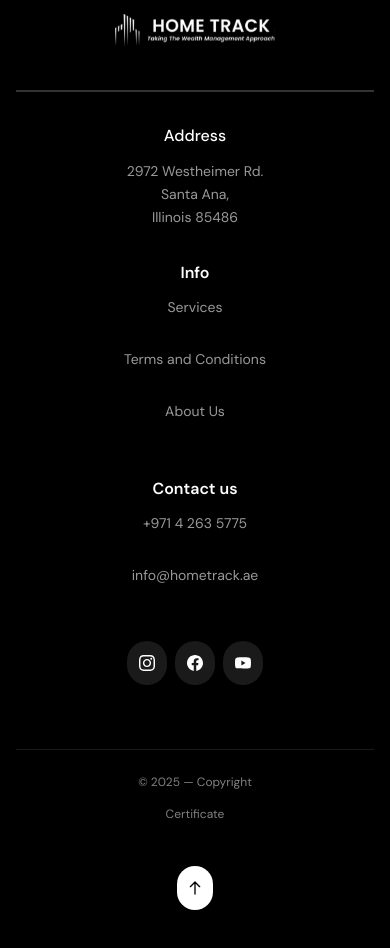
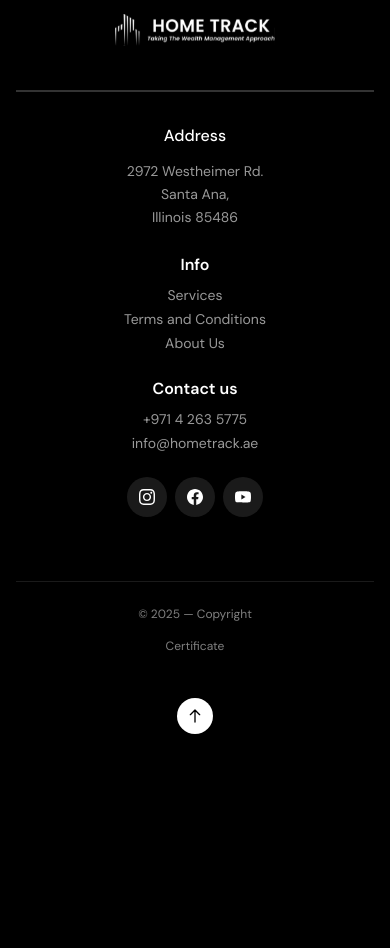
Before and after one commit to adityahajari14/Hometrack, a Next.js app: page / in a window 390 px wide. Shown: the part 8220-9168 px from the top of the page. After the commit the page ends 9002 px from the top, so only its background shows below. Built offline with nearby package versions, Linux system fonts and the light colour scheme.

Commit message:
Made footer responsive

```diff
--- a/src/components/footer.js
+++ b/src/components/footer.js
@@ -26,8 +26,8 @@ export default function Footer() {
 
         <div className="h-0 w-full border-[0.75px] border-white opacity-20" />
 
-        <div className="grid grid-cols-1 sm:grid-cols-2 lg:grid-cols-4 gap-8 lg:gap-4">
-          <div className="space-y-6 text-center sm:text-left">
+        <div className="grid grid-cols-1 sm:grid-cols-2 lg:grid-cols-4 gap-6 sm:gap-8 lg:gap-4">
+          <div className="space-y-6 text-center sm:text-left min-w-0">
             <div className="gap-2">
               <h3 className="text-base sm:text-lg font-medium mb-3">Address</h3>
               <p className="text-sm sm:text-base text-white/60 leading-relaxed">
@@ -40,42 +40,42 @@ export default function Footer() {
             </div>
           </div>
 
-          <div className="space-y-3 text-center sm:text-left">
-            <h3 className="text-base sm:text-lg font-semibold mb-3">Info</h3>
-            <nav className="flex flex-col gap-2">
+          <div className="space-y-1 sm:space-y-3 text-center sm:text-left min-w-0">
+            <h3 className="text-base sm:text-lg font-semibold mb-2 sm:mb-3">Info</h3>
+            <nav className="flex flex-col gap-1 sm:gap-2">
               <Link
                 href="#services"
-                className="text-sm sm:text-base text-white/60 hover:text-white transition-colors"
+                className="text-sm sm:text-base text-white/60 hover:text-white transition-colors min-h-0!"
               >
                 Services
               </Link>
               <Link
                 href="#terms"
-                className="text-sm sm:text-base text-white/60 hover:text-white transition-colors"
+                className="text-sm sm:text-base text-white/60 hover:text-white transition-colors min-h-0!"
               >
                 Terms and Conditions
               </Link>
               <Link
                 href="#about"
-                className="text-sm sm:text-base text-white/60 hover:text-white transition-colors"
+                className="text-sm sm:text-base text-white/60 hover:text-white transition-colors min-h-0!"
               >
                 About Us
               </Link>
             </nav>
           </div>
 
-          <div className="space-y-3 text-center sm:text-left">
-            <h3 className="text-base sm:text-lg font-semibold mb-3">Contact us</h3>
-            <div className="flex flex-col gap-2">
+          <div className="space-y-1 sm:space-y-3 text-center sm:text-left min-w-0">
+            <h3 className="text-base sm:text-lg font-semibold mb-2 sm:mb-3">Contact us</h3>
+            <div className="flex flex-col gap-1 sm:gap-2">
               <a
                 href="tel:+971 4 263 5775"
-                className="text-sm sm:text-base text-white/60 hover:text-white transition-colors"
+                className="text-sm sm:text-base text-white/60 hover:text-white transition-colors min-h-0!"
               >
                 +971 4 263 5775
               </a>
               <a
                 href="mailto:info@hometrack.ae"
-                className="text-sm sm:text-base text-white/60 hover:text-white transition-colors"
+                className="text-sm sm:text-base text-white/60 hover:text-white transition-colors min-h-0!"
               >
                 info@hometrack.ae
               </a>
@@ -88,7 +88,7 @@ export default function Footer() {
                 href="https://instagram.com"
                 target="_blank"
                 rel="noopener noreferrer"
-                className="w-10 h-10 sm:w-11 sm:h-11 flex items-center justify-center rounded-full bg-[rgba(255,255,255,0.10)] p-1 hover:bg-[rgba(255,255,255,0.20)] transition-colors"
+                className="w-10 h-10 sm:w-11 sm:h-11 flex items-center justify-center rounded-full bg-[rgba(255,255,255,0.10)] p-1 hover:bg-[rgba(255,255,255,0.20)] transition-colors min-h-0!"
                 aria-label="Instagram"
               >
                 <svg
@@ -104,7 +104,7 @@ export default function Footer() {
                 href="https://facebook.com"
                 target="_blank"
                 rel="noopener noreferrer"
-                className="w-10 h-10 sm:w-11 sm:h-11 flex items-center justify-center rounded-full bg-[rgba(255,255,255,0.10)] p-1 hover:bg-[rgba(255,255,255,0.20)] transition-colors"
+                className="w-10 h-10 sm:w-11 sm:h-11 flex items-center justify-center rounded-full bg-[rgba(255,255,255,0.10)] p-1 hover:bg-[rgba(255,255,255,0.20)] transition-colors min-h-0!"
                 aria-label="Facebook"
               >
                 <svg
@@ -120,7 +120,7 @@ export default function Footer() {
                 href="https://youtube.com"
                 target="_blank"
                 rel="noopener noreferrer"
-                className="w-10 h-10 sm:w-11 sm:h-11 flex items-center justify-center rounded-full bg-[rgba(255,255,255,0.10)] p-1 hover:bg-[rgba(255,255,255,0.20)] transition-colors"
+                className="w-10 h-10 sm:w-11 sm:h-11 flex items-center justify-center rounded-full bg-[rgba(255,255,255,0.10)] p-1 hover:bg-[rgba(255,255,255,0.20)] transition-colors min-h-0!"
                 aria-label="YouTube"
               >
                 <svg
@@ -149,7 +149,7 @@ export default function Footer() {
 
           <button
             onClick={scrollToTop}
-            className="w-9 h-9 sm:w-10 sm:h-10 flex items-center justify-center rounded-full bg-white text-black hover:bg-gray-200 transition-colors"
+            className="w-9 h-9 sm:w-10 sm:h-10 flex items-center justify-center rounded-full bg-white text-black hover:bg-gray-200 transition-colors min-h-0!"
             aria-label="Back to top"
           >
             <svg
```
